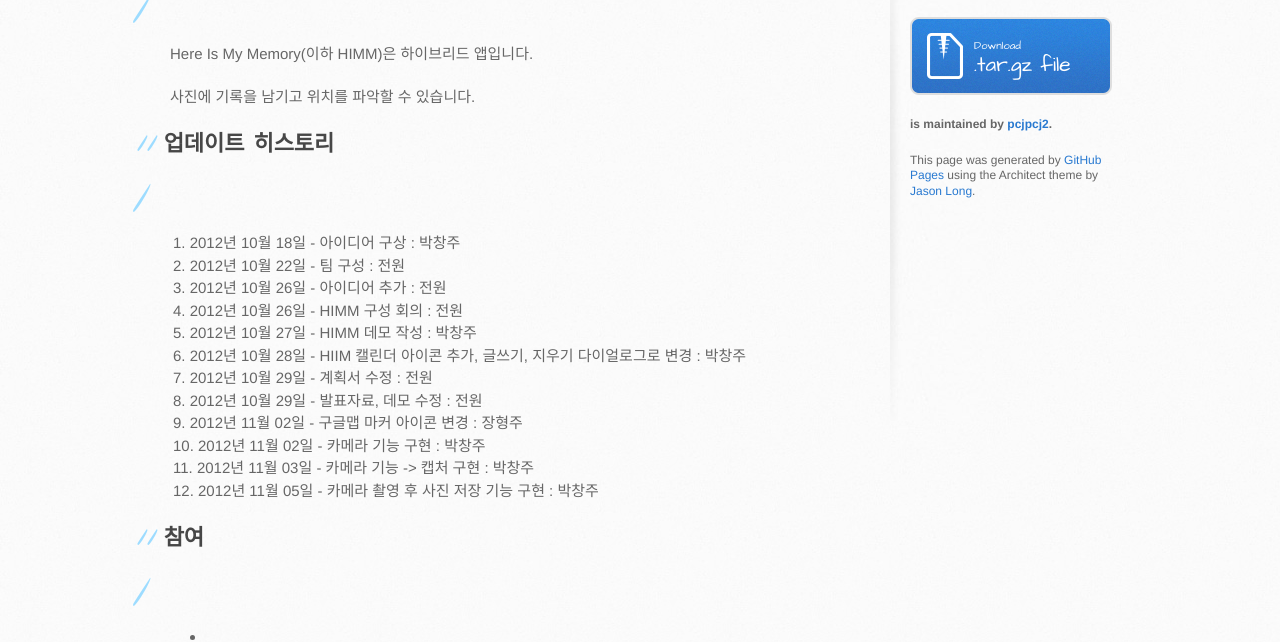
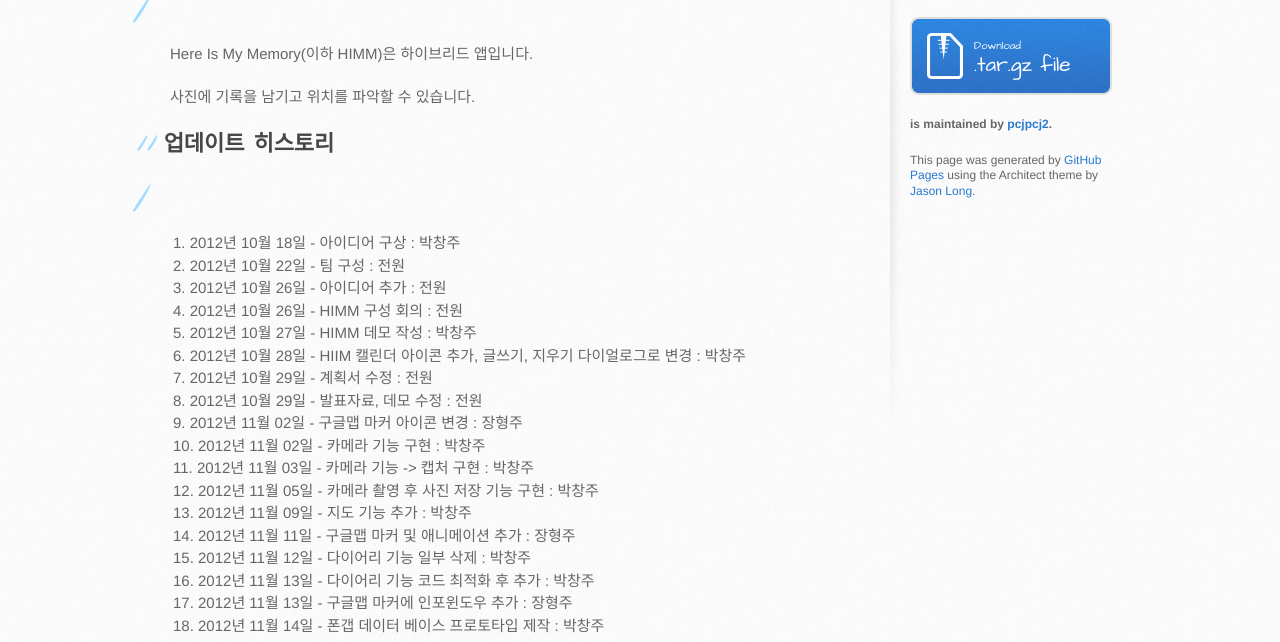
Before and after one commit to ChangJoo-Park/HIMM, a plain HTML site: page index.html in a window 1280 px wide. Shown: the part 315-957 px from the top of the page. Drawn offline with Linux system fonts and the light colour scheme.

```diff
--- a/index.html
+++ b/index.html
@@ -53,6 +53,12 @@
 <li>2012년 11월 02일 - 카메라 기능 구현 : 박창주</li>
 <li>2012년 11월 03일 - 카메라 기능 -&gt; 캡처 구현 : 박창주</li>
 <li>2012년 11월 05일 - 카메라 촬영 후 사진 저장 기능 구현 : 박창주</li>
+<li>2012년 11월 09일 - 지도 기능 추가 : 박창주</li>
+<li>2012년 11월 11일 - 구글맵 마커 및 애니메이션 추가 : 장형주</li>
+<li>2012년 11월 12일 - 다이어리 기능 일부 삭제 : 박창주</li>
+<li>2012년 11월 13일 - 다이어리 기능 코드 최적화 후 추가 : 박창주</li>
+<li>2012년 11월 13일 - 구글맵 마커에 인포윈도우 추가 : 장형주</li>
+<li>2012년 11월 14일 - 폰갭 데이터 베이스 프로토타입 제작 : 박창주</li>
 </ol><h2><em>참여</em></h2>
 
 <h1></h1>
--- a/params.json
+++ b/params.json
@@ -1 +1 @@
-{"tagline":"Here Is My Memory","note":"Don't delete this file! It's used internally to help with page regeneration.","google":"","name":"HIMM","body":"#**Here Is My Memory(H.I.M.M.)**\r\n======================\r\nHere Is My Memory(이하 HIMM)은 하이브리드 앱입니다.\r\n\r\n사진에 기록을 남기고 위치를 파악할 수 있습니다.\r\n\r\n##*업데이트 히스토리*\r\n======================\r\n1. 2012년 10월 18일 - 아이디어 구상 : 박창주\r\n2. 2012년 10월 22일 - 팀 구성 : 전원\r\n3. 2012년 10월 26일 - 아이디어 추가 : 전원\r\n4. 2012년 10월 26일 - HIMM 구성 회의 : 전원\r\n5. 2012년 10월 27일 - HIMM 데모 작성 : 박창주\r\n6. 2012년 10월 28일 - HIIM 캘린더 아이콘 추가, 글쓰기, 지우기 다이얼로그로 변경 : 박창주\r\n7. 2012년 10월 29일 - 계획서 수정 : 전원\r\n8. 2012년 10월 29일 - 발표자료, 데모 수정 : 전원\r\n9. 2012년 11월 02일 - 구글맵 마커 아이콘 변경 : 장형주\r\n10. 2012년 11월 02일 - 카메라 기능 구현 : 박창주\r\n11. 2012년 11월 03일 - 카메라 기능 -> 캡처 구현 : 박창주\r\n12. 2012년 11월 05일 - 카메라 촬영 후 사진 저장 기능 구현 : 박창주\r\n\r\n\r\n##*참여*##\r\n======================\r\n- 박창주 (pcjpcj2@gmail.com)\r\n\r\n- 남중민 (dbflgks0602@gmail.com)\r\n\r\n- 장형주 (dacapolife87@gmail.com)\r\n"}
+{"note":"Don't delete this file! It's used internally to help with page regeneration.","tagline":"Here Is My Memory","google":"","name":"HIMM","body":"#**Here Is My Memory(H.I.M.M.)**\r\n======================\r\nHere Is My Memory(이하 HIMM)은 하이브리드 앱입니다.\r\n\r\n사진에 기록을 남기고 위치를 파악할 수 있습니다.\r\n\r\n##*업데이트 히스토리*\r\n======================\r\n1. 2012년 10월 18일 - 아이디어 구상 : 박창주\r\n2. 2012년 10월 22일 - 팀 구성 : 전원\r\n3. 2012년 10월 26일 - 아이디어 추가 : 전원\r\n4. 2012년 10월 26일 - HIMM 구성 회의 : 전원\r\n5. 2012년 10월 27일 - HIMM 데모 작성 : 박창주\r\n6. 2012년 10월 28일 - HIIM 캘린더 아이콘 추가, 글쓰기, 지우기 다이얼로그로 변경 : 박창주\r\n7. 2012년 10월 29일 - 계획서 수정 : 전원\r\n8. 2012년 10월 29일 - 발표자료, 데모 수정 : 전원\r\n9. 2012년 11월 02일 - 구글맵 마커 아이콘 변경 : 장형주\r\n10. 2012년 11월 02일 - 카메라 기능 구현 : 박창주\r\n11. 2012년 11월 03일 - 카메라 기능 -> 캡처 구현 : 박창주\r\n12. 2012년 11월 05일 - 카메라 촬영 후 사진 저장 기능 구현 : 박창주\r\n13. 2012년 11월 09일 - 지도 기능 추가 : 박창주\r\n14. 2012년 11월 11일 - 구글맵 마커 및 애니메이션 추가 : 장형주\r\n15. 2012년 11월 12일 - 다이어리 기능 일부 삭제 : 박창주\r\n16. 2012년 11월 13일 - 다이어리 기능 코드 최적화 후 추가 : 박창주\r\n17. 2012년 11월 13일 - 구글맵 마커에 인포윈도우 추가 : 장형주\r\n18. 2012년 11월 14일 - 폰갭 데이터 베이스 프로토타입 제작 : 박창주\r\n\r\n##*참여*##\r\n======================\r\n- 박창주 (pcjpcj2@gmail.com)\r\n\r\n- 남중민 (dbflgks0602@gmail.com)\r\n\r\n- 장형주 (dacapolife87@gmail.com)\r\n"}
```
